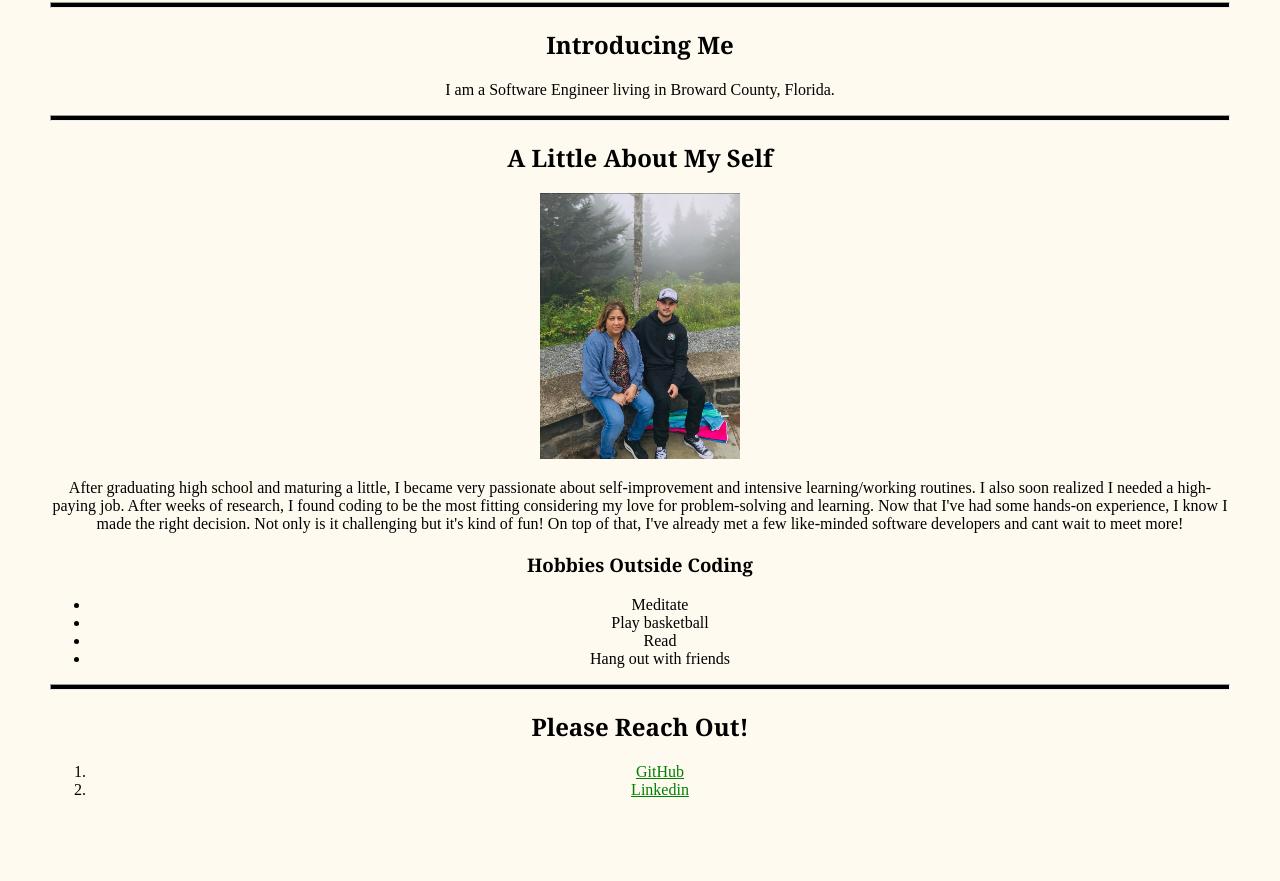
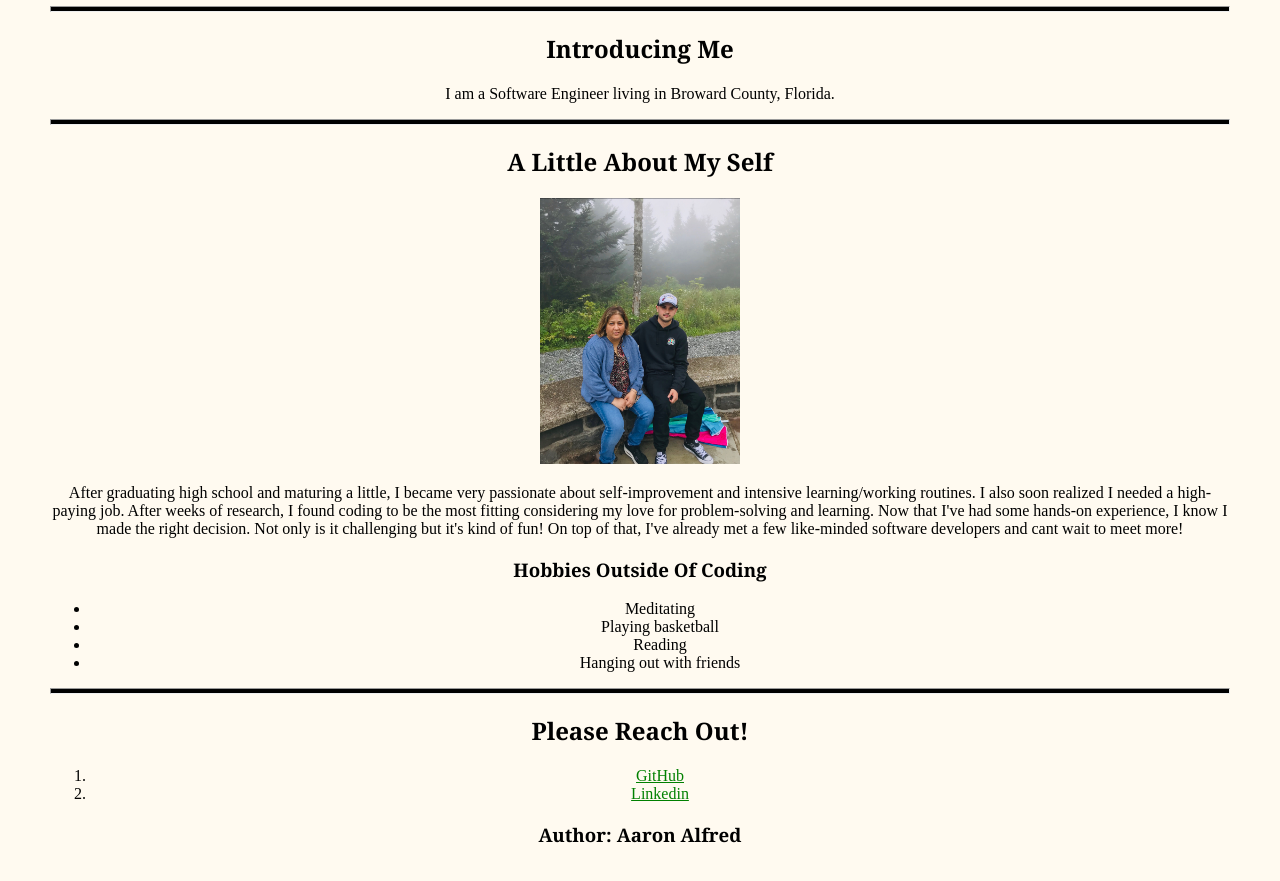
Before and after one commit to aaronalfred47/Portfolio-Aaron-Alfred, a plain HTML site: page index.html in a window 1280 px wide. Shown: the part 183-1064 px from the top of the page. Drawn offline with Linux system fonts and the light colour scheme; a script that the page names is missing.

Commit message:
Update index.html

```diff
--- a/index.html
+++ b/index.html
@@ -8,11 +8,13 @@
   </head>
   <body>
 
-    <!-- Loved the one cursive word with the touch of red on a neutral background . Have to do that again in the future . -->
+    <!-- added the one red cursive title to give a touch of flare to a neutral background . Have to do that again in the future . -->
     <header>
       <h1>Aaron Alfred</h1>
-      <h2 style="font-family: cursive; font-size: 24px; font-weight: 900; color: darkred"> Software Engineer . </h2>
+      <p style="font-family: cursive; font-size: 24px; font-weight: 900; color: darkred"> Software Engineer . </p>
     </header>
+
+    <!-- Save the largest title (h1) for the header.-->
 
     <hr>
 
@@ -35,12 +37,12 @@
 
 
 
-    <h3>Hobbies Outside Coding</h3>
+    <h3>Hobbies Outside Of Coding</h3>
     <ul>
-      <li>Meditate </li>
-      <li>Play basketball</li>
-      <li>Read</li>
-      <li>Hang out with friends </li>
+      <li>Meditating </li>
+      <li>Playing basketball</li>
+      <li>Reading</li>
+      <li>Hanging out with friends </li>
       </ul>
 
       <hr>
@@ -60,7 +62,7 @@
      </section>
 
 
-      <footer></footer>
+   <footer><h3>Author: Aaron Alfred</h3></footer>
 
  </main>
 
```
